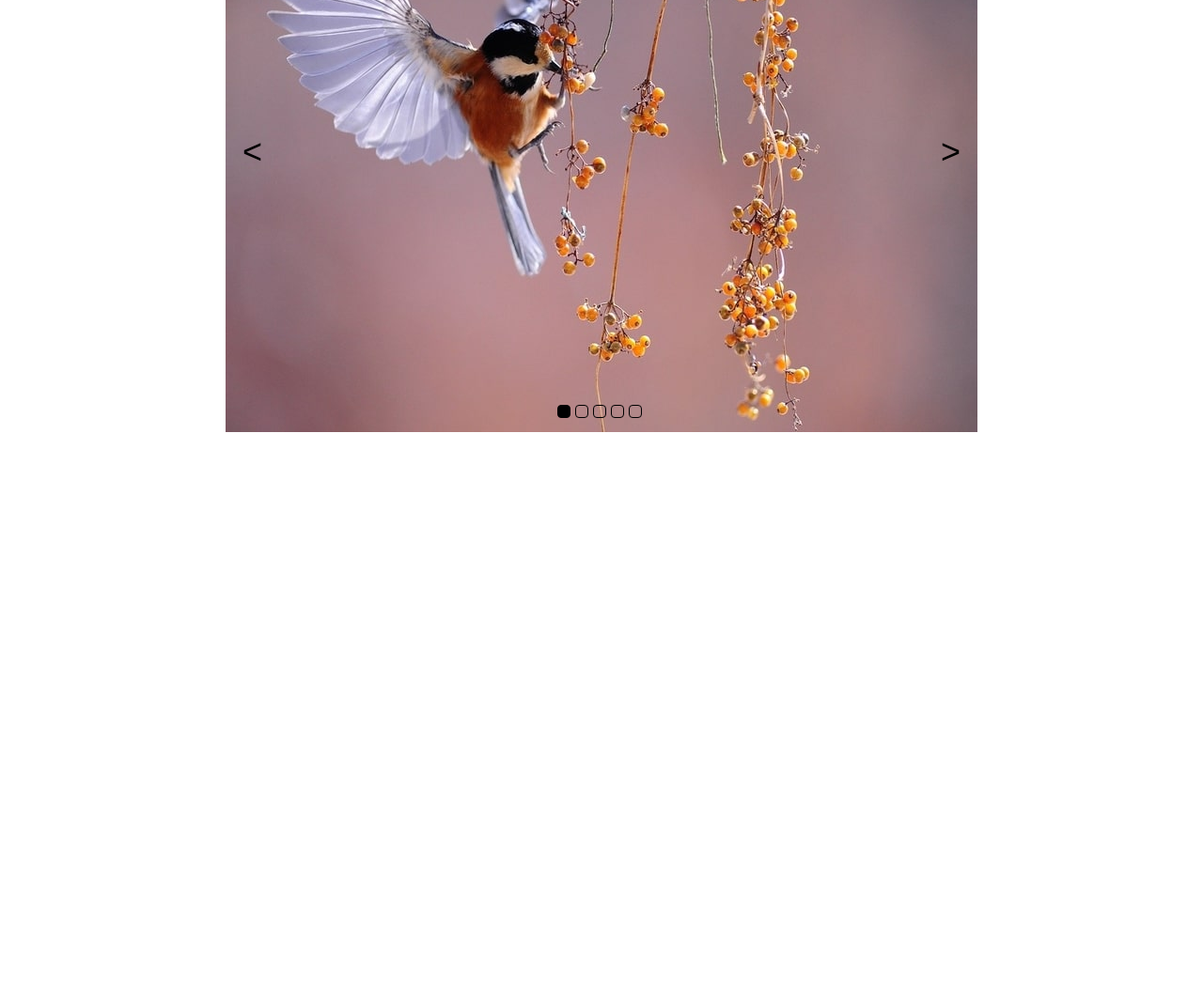
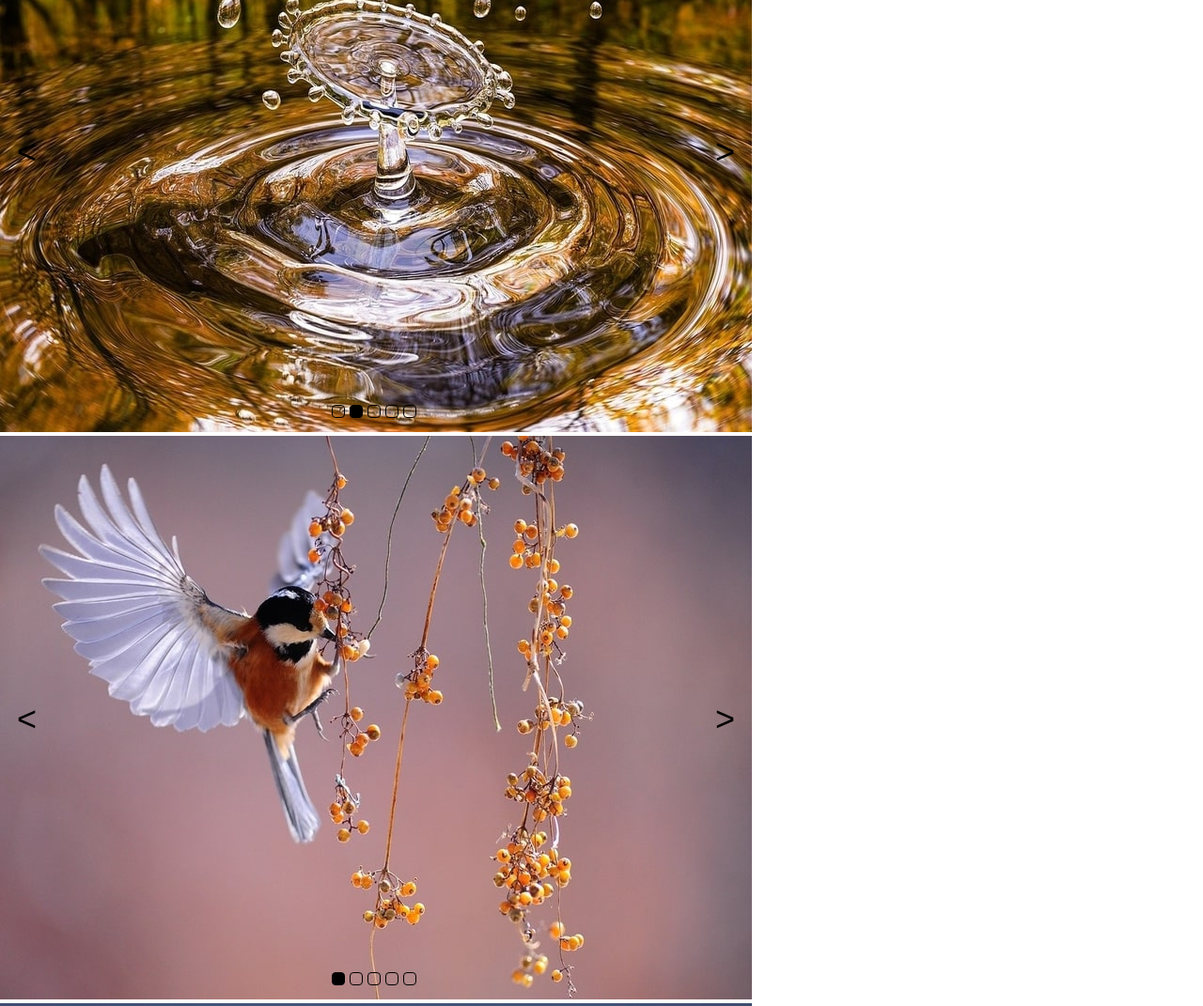
Before and after one commit to lcbiplove/lf-slider, a plain HTML site: page index.html in a window 1280 px wide. Shown: the part 140-1211 px from the top of the page at 94% size. Before the commit the page ends 800 px from the top, so only its background shows below. Drawn offline with Linux system fonts and the light colour scheme.

Commit message:
Hold complete and documentation first version

```diff
--- a/css/slider.css
+++ b/css/slider.css
@@ -1,5 +1,4 @@
 .carousel-container {
-    margin: auto;
     position: relative;
     width: 100%;
     max-width: 800px;
--- a/index.html
+++ b/index.html
@@ -11,7 +11,34 @@
   <body>
     <div class="main">
       <div class="carousel-container">
-        <div id="first" class="carousel-image-wrapper">
+        <div id="first-slider" class="carousel-image-wrapper">
+          <img src="images/image1.jpg" alt="Image" />
+          <img src="images/image2.jpg" alt="Image" />
+          <img src="images/image3.jpg" alt="Image" />
+          <img src="images/image4.jpg" alt="Image" />
+          <img src="images/image5.jpg" alt="Image" />
+        </div>
+      </div>
+      <div class="carousel-container">
+        <div id="second-slider" class="carousel-image-wrapper">
+          <img src="images/image1.jpg" alt="Image" />
+          <img src="images/image2.jpg" alt="Image" />
+          <img src="images/image3.jpg" alt="Image" />
+          <img src="images/image4.jpg" alt="Image" />
+          <img src="images/image5.jpg" alt="Image" />
+        </div>
+      </div>
+      <div class="carousel-container">
+        <div id="third-slider" class="carousel-image-wrapper">
+          <img src="images/image1.jpg" alt="Image" />
+          <img src="images/image2.jpg" alt="Image" />
+          <img src="images/image3.jpg" alt="Image" />
+          <img src="images/image4.jpg" alt="Image" />
+          <img src="images/image5.jpg" alt="Image" />
+        </div>
+      </div>
+      <div class="carousel-container">
+        <div id="fourth-slider" class="carousel-image-wrapper">
           <img src="images/image1.jpg" alt="Image" />
           <img src="images/image2.jpg" alt="Image" />
           <img src="images/image3.jpg" alt="Image" />
--- a/js/Slider.js
+++ b/js/Slider.js
@@ -1,14 +1,28 @@
-function Slider(imageWrapperId, hold = 4000, transitionTime = 400) {
+/**
+ * Slider animates slides horizontally
+ *
+ * @param {*} imageWrapperId - Image wrapper element id
+ * @param {int} hold - Time to hold the slides (in milliseconds)
+ * @param {int} transitionTime - Time to change slide (in milliseconds)
+ * @param {boolean} autoplay - Autoplay slides or not
+ */
+function Slider(
+  imageWrapperId,
+  hold = 4000,
+  transitionTime = 400,
+  autoplay = true
+) {
   const IMAGE_WIDTH = 800;
   const IMAGE_HEIGHT = 600;
 
-  this.transitionTime = transitionTime;
-  this.hold = hold;
+  const IS_AUTOPLAY = autoplay;
+  const TRANSITION_TIME = transitionTime;
+  const HOLD_TIME = hold;
 
   this.sliderIndex = 1;
   this.carouselImageContainer = document.getElementById(`${imageWrapperId}`);
+
   this.carouselContainer = this.carouselImageContainer.parentElement;
-
   const arrowsWrapper = document.createElement("div");
   arrowsWrapper.className = "carousel-controls";
 
@@ -37,6 +51,21 @@ function Slider(imageWrapperId, hold = 4000, transitionTime = 400) {
   this.carouselImageContainer.style.transform = `translateX(-800px) translateZ(0)`;
   this.slidesCount = this.carouselImageContainer.childElementCount;
 
+  this.autoplay = () => {
+    this.autoplay.interval = setInterval(() => {
+      this.next.click();
+    }, HOLD_TIME);
+  };
+
+  this.resetAutoplay = () => {
+    if (IS_AUTOPLAY) {
+      clearInterval(this.autoplay.interval);
+      this.autoplay();
+    }
+  };
+
+  this.resetAutoplay();
+
   /**
    * Animate slides to destination slide index
    *
@@ -47,7 +76,7 @@ function Slider(imageWrapperId, hold = 4000, transitionTime = 400) {
     const distance = (toIndex - fromIndex) * IMAGE_WIDTH;
 
     // Expected pixels move per 20ms
-    const pxPerTwentyMS = (distance / this.transitionTime) * 20;
+    const pxPerTwentyMS = (distance / TRANSITION_TIME) * 20;
 
     let moved = 0;
     const currentTranslateX = fromIndex * IMAGE_WIDTH;
@@ -86,6 +115,8 @@ function Slider(imageWrapperId, hold = 4000, transitionTime = 400) {
    * Next Button
    */
   this.next.onclick = () => {
+    this.resetAutoplay();
+
     if (this.isNextEnd()) return;
 
     this.indicators.forEach(elem => {
@@ -104,6 +135,8 @@ function Slider(imageWrapperId, hold = 4000, transitionTime = 400) {
    * Previous Button
    */
   this.prev.onclick = () => {
+    this.resetAutoplay();
+
     if (this.isPrevEnd()) return;
 
     this.indicators.forEach(elem => {
@@ -152,6 +185,8 @@ function Slider(imageWrapperId, hold = 4000, transitionTime = 400) {
     this.indicators.push(dot);
 
     dot.onclick = () => {
+      this.resetAutoplay();
+
       // Check if slide of current dot is shown
       if (this.sliderIndex === ind + 1) return;
 
--- a/js/index.js
+++ b/js/index.js
@@ -1 +1,4 @@
-new Slider("first", 1000, 400);
+new Slider("first-slider", 4000, 400);
+new Slider("second-slider", 2000, 200, false);
+new Slider("third-slider", 1000, 100);
+new Slider("fourth-slider", 3000, 1000, false);
```
Also changed, not shown: 1 other file.
